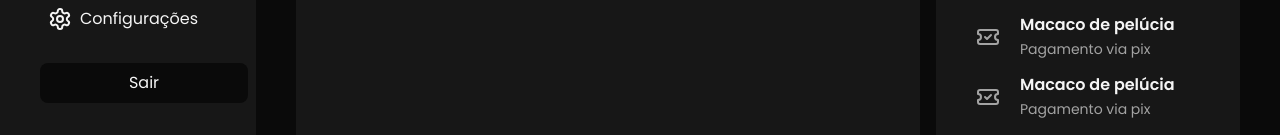
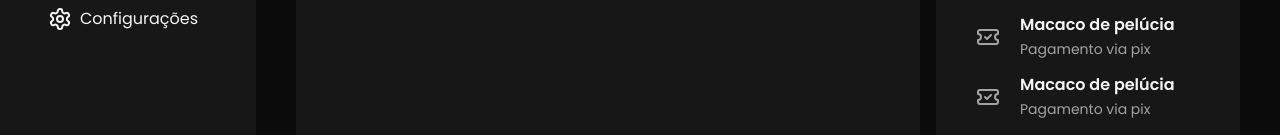
Before and after one commit to impulse5/iMart_web, a React (Vite) app: page /dashboard in a window 1280 px wide. Shown: the part 459-594 px from the top of the page. Built offline with nearby package versions, Linux system fonts and the light colour scheme; sample sign-in values are in the browser's storage.

Commit message:
fix: logout changes

```diff
--- a/src/components/ui/Dropdown/Dropdown.tsx
+++ b/src/components/UserDropdown/Dropdown.tsx
@@ -1,5 +1,7 @@
 import { DropdownMenu,DropdownMenuContent, DropdownMenuItem, DropdownMenuLabel, DropdownMenuRadioGroup,  DropdownMenuTrigger } from "@radix-ui/react-dropdown-menu";
-import {LogOut} from "lucide-react";
+import { LogOut } from "lucide-react";
+import { useAuthentication } from "@/contexts/AuthenticationContext";
+import { useNavigate } from "react-router-dom";
 
 interface DropdownProps {
     title: string;
@@ -7,6 +9,15 @@ interface DropdownProps {
 }
 
 export function Dropdown({title, trigger}: DropdownProps) {
+
+    const { logout } = useAuthentication();
+    const navigate = useNavigate();
+
+    const handleLogout = () => {
+        logout();
+        navigate('/login');
+    }
+
     return (
         <DropdownMenu>
             <DropdownMenuTrigger className="outline-none">
@@ -15,7 +26,7 @@ export function Dropdown({title, trigger}: DropdownProps) {
         <DropdownMenuContent className="bg-[#171717] border border-neutral-400/70 rounded p-3">
             <DropdownMenuLabel className="text-neutral-400">{title}</DropdownMenuLabel>
           <DropdownMenuRadioGroup>
-              <DropdownMenuItem className="flex justify-between mt-2 outline-none cursor-pointer">
+              <DropdownMenuItem onClick={handleLogout} className="flex justify-between mt-2 outline-none cursor-pointer">
                     Sair
                   <LogOut size={20}/>
               </DropdownMenuItem>
--- a/src/screens/Dashboards/EmployeeDashboard/index.tsx
+++ b/src/screens/Dashboards/EmployeeDashboard/index.tsx
@@ -10,7 +10,7 @@ import { EditIcon, RemoveIcon, ActivateIcon, DeactivateIcon } from "@/components
 import { EmployeeInfo, userEmployeeInfo } from "@/types/EmployeeInfo";
 import { Toaster } from "@/components/ui/Toast/toaster";
 import { useToast } from "@/components/ui/Toast/use-toast";
-import { Dropdown } from "@/components/ui/Dropdown/Dropdown";
+import { Dropdown } from "@/components/UserDropdown/Dropdown";
 import { useAuthentication } from "@/contexts/AuthenticationContext";
 
 export function EmployeeDashboard() {
--- a/src/screens/Dashboards/Sidebar.tsx
+++ b/src/screens/Dashboards/Sidebar.tsx
@@ -1,25 +1,15 @@
 import {LogoWhite} from '../../assets/imart_logo_white'
 import { Settings, ShoppingBasket, Package, LayoutDashboard, Users } from "lucide-react";
-import { Outlet, useNavigate } from "react-router-dom";
+import { Outlet } from "react-router-dom";
 import { Link } from "react-router-dom";
 import { useLocation } from "react-router-dom";
-import { useAuthentication } from '@/contexts/AuthenticationContext';
 
 export function Sidebar() {
-  const navigate = useNavigate()
 
   const {pathname} = useLocation();
-  const { logout } = useAuthentication();
 
   function getActiveClass(path: string) {
     return pathname === path;
-  }
-
-  function handleLogout() {
-    const isLoggedOut = logout();
-    if (isLoggedOut) {
-      navigate('/login')
-    }
   }
 
   return (
@@ -53,9 +43,6 @@ export function Sidebar() {
               <Settings className="mx-2" />
               Configurações
             </button>
-            <button className="p-2 bg-neutral-950 rounded-lg hover:opacity-80" onClick={handleLogout}>
-              Sair
-            </button>
           </div>
         </div>
       </div>
--- a/src/screens/Dashboards/SupplierDashboard/index.tsx
+++ b/src/screens/Dashboards/SupplierDashboard/index.tsx
@@ -2,7 +2,7 @@ import { CircleUserRound, Search } from "lucide-react";
 import { TableCell } from "@/components/Table/tableCell";
 import { TableHeader } from "@/components/Table/tableHeader";
 import { CustomModal } from "@/components/CustomModal";
-import { Dropdown } from "@/components/ui/Dropdown/Dropdown";
+import { Dropdown } from "@/components/UserDropdown/Dropdown";
 import { useState } from 'react';
 import { EditIcon, RemoveIcon } from "@/components/Icons/";
 export function SupplierDashboard() {
```
